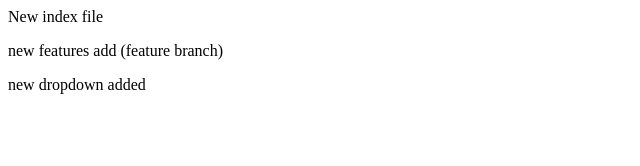
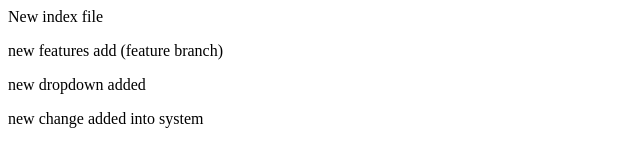
Before and after one commit to akuAkanksha/localrepolatest, a plain HTML site: page index.html in a window 1280 px wide. Shown: the whole page, without its empty margins (0-640 px from the left). Drawn offline with Linux system fonts and the light colour scheme.

Commit message:
new change added

```diff
--- a/index.html
+++ b/index.html
@@ -1,3 +1,4 @@
 <p> New index file</p>
 <p> new features add (feature branch)</p>
 <p> new dropdown added</p>
+<p> new change added into system</p>
```
